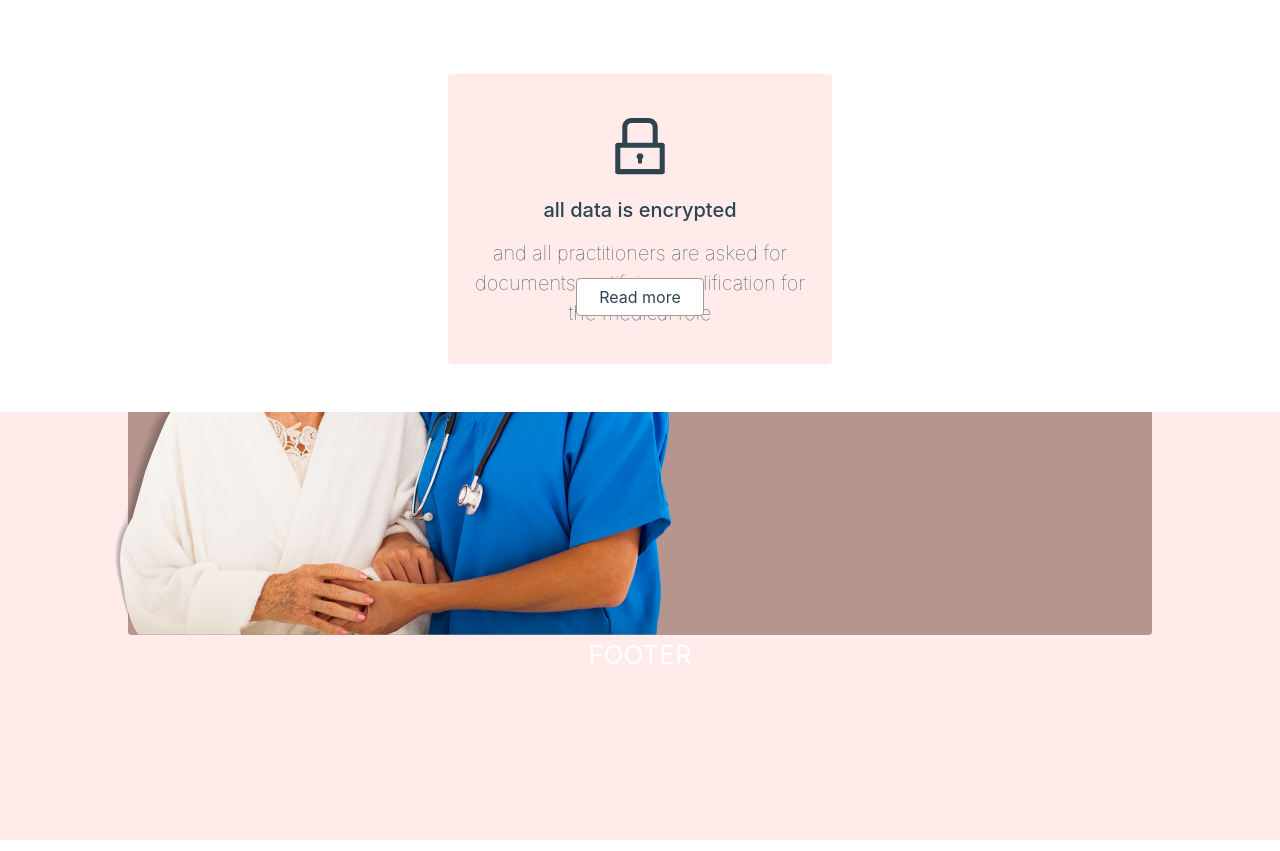
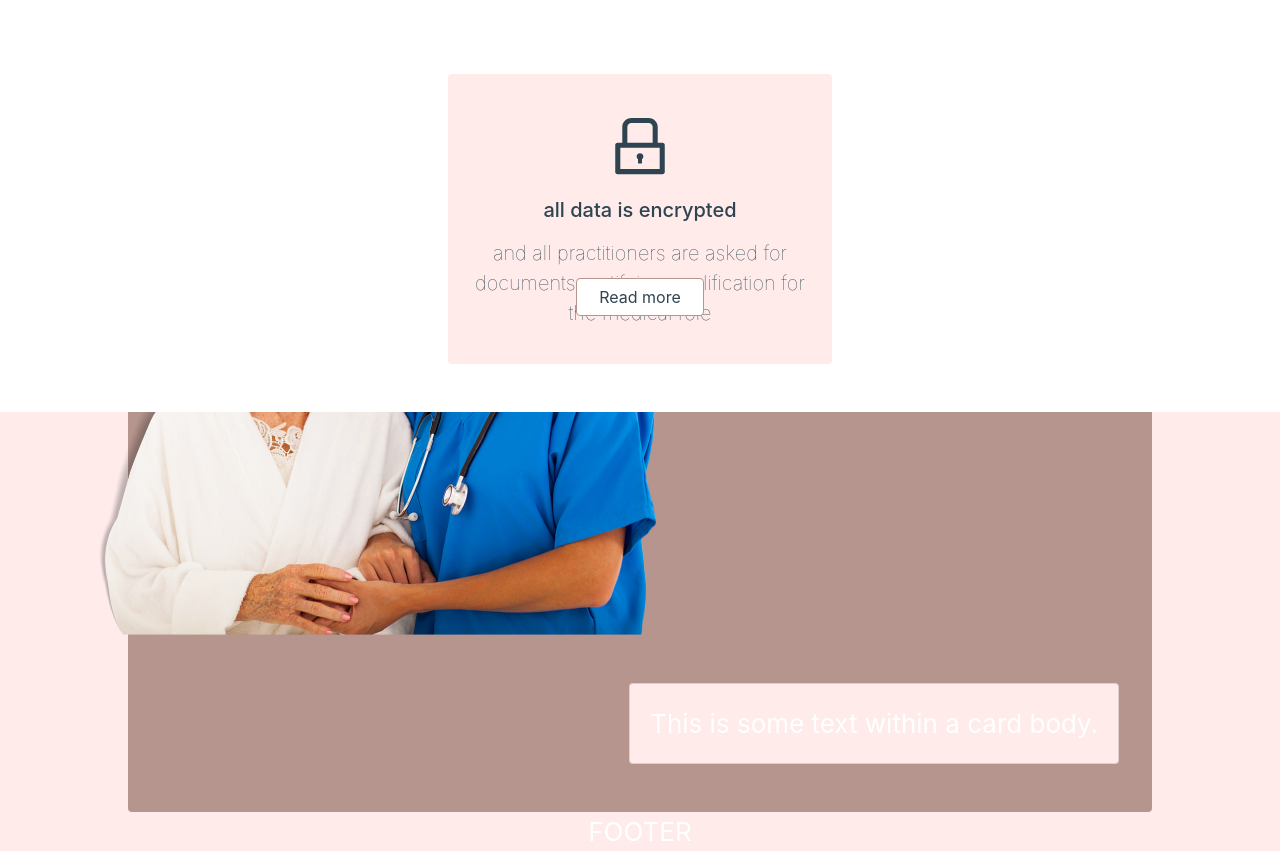
Before and after one commit to marcosaccarola/Health-Advantage, a React (Create React App) app: page / in a window 1280 px wide. Shown: the part 1160-2011 px from the top of the page. Built offline with nearby package versions, Linux system fonts and the light colour scheme.

Commit message:
registration block

```diff
--- a/src/components/0000-Home.jsx
+++ b/src/components/0000-Home.jsx
@@ -1,7 +1,7 @@
 import LandingInterface from "./0100-LandingInterface"
 import {useEffect, useState} from 'react'
 import Dashboard from "./0200-Dashboard"
-import {Button,Card} from "react-bootstrap"
+import {Button,Card, Row} from "react-bootstrap"
 //! import { getListOfInterventions } from "../utilities/fetches"
 import doctor from '../assets/banner-img.png'
 import { AiOutlineEyeInvisible,AiOutlineLock,AiOutlineSmile } from "react-icons/ai";
@@ -95,10 +95,39 @@ const Home=()=>{
             <div style={{position:'absolute',width: '100%',minHeight:'100vh',background:'#FEEBEA',marginTop:'50vh'}}>
                     <div
                         className='mx-auto rounded'
-                        style={{width:'80%',minHeight:'40vh',background:'#B5958E',marginTop:'12vh'}}>
-                            <img src={elderlyWithNurse}
-                                className='row justify-content-start'
-                                style={{}}/>
+                        style={{width:'80%',background:'#B5958E',marginTop:'12vh'}}>
+                            <Row className=' justify-content-between'>
+                                <img src={elderlyWithNurse}
+                                    className='row justify-content-start'
+                                    style={{}}/>
+                            <Card
+                                className='my-5 ml-auto mr-5'
+                                style={{background:'#FEEBEA'}}>
+                                <Card.Body>This is some text within a card body.</Card.Body>
+                            </Card>
+
+
+                                <div >
+
+
+                                    {/* enter your first request for home health care */}
+                                    {/* <div style={{width:'48vh',height:'90%',background:'pink'}}> */}
+
+                                    {/* </div> */}
+                                    {/* <Card style={{ width: '48rem',minHeigth:'80%', background:'#FEEBEA' }} className='border-0 mx-5 my-5'>
+                                        <Card.Body className=''>
+                                            <AiOutlineSmile size='72px' style={{color:'#2e4450'}} className='mt-3 mb-3' />
+                                            <Card.Title className='mb-3'>it's completely free</Card.Title>
+                                            <Card.Text style={{fontWeight:'lighter'}}>
+                                            and it will be forever free, no credit card required
+                                            </Card.Text>
+                                            <Button
+                                                style={{width:'8rem',background:'#FFFFFF',borderColor:'#B5958E',color:'#2e4450',position:'absolute',bottom:'3rem',right:'8rem'}}
+                                                >Read more</Button>
+                                        </Card.Body>
+                                    </Card> */}
+                                </div>
+                            </Row>
                     </div>
                 FOOTER
             </div>
```
